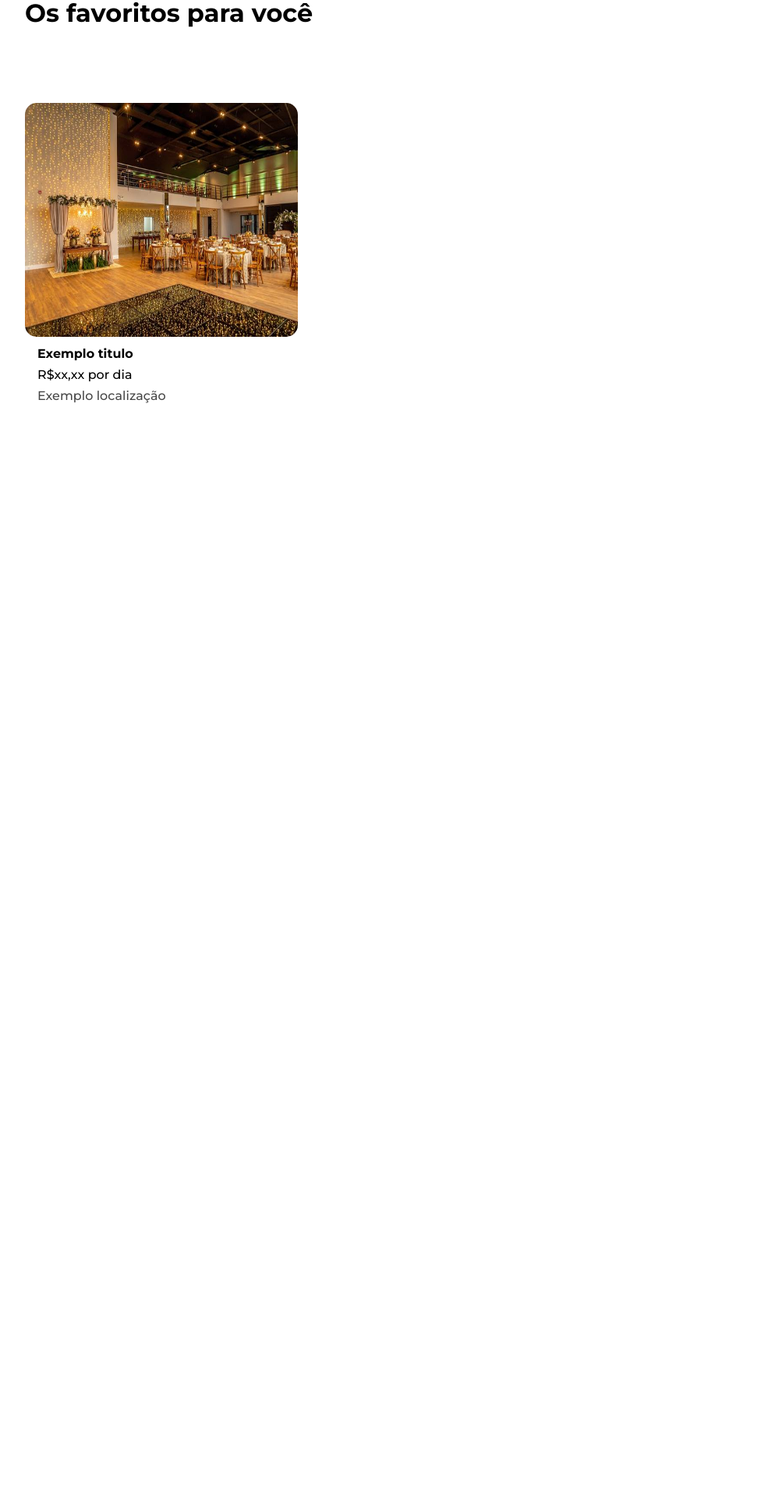
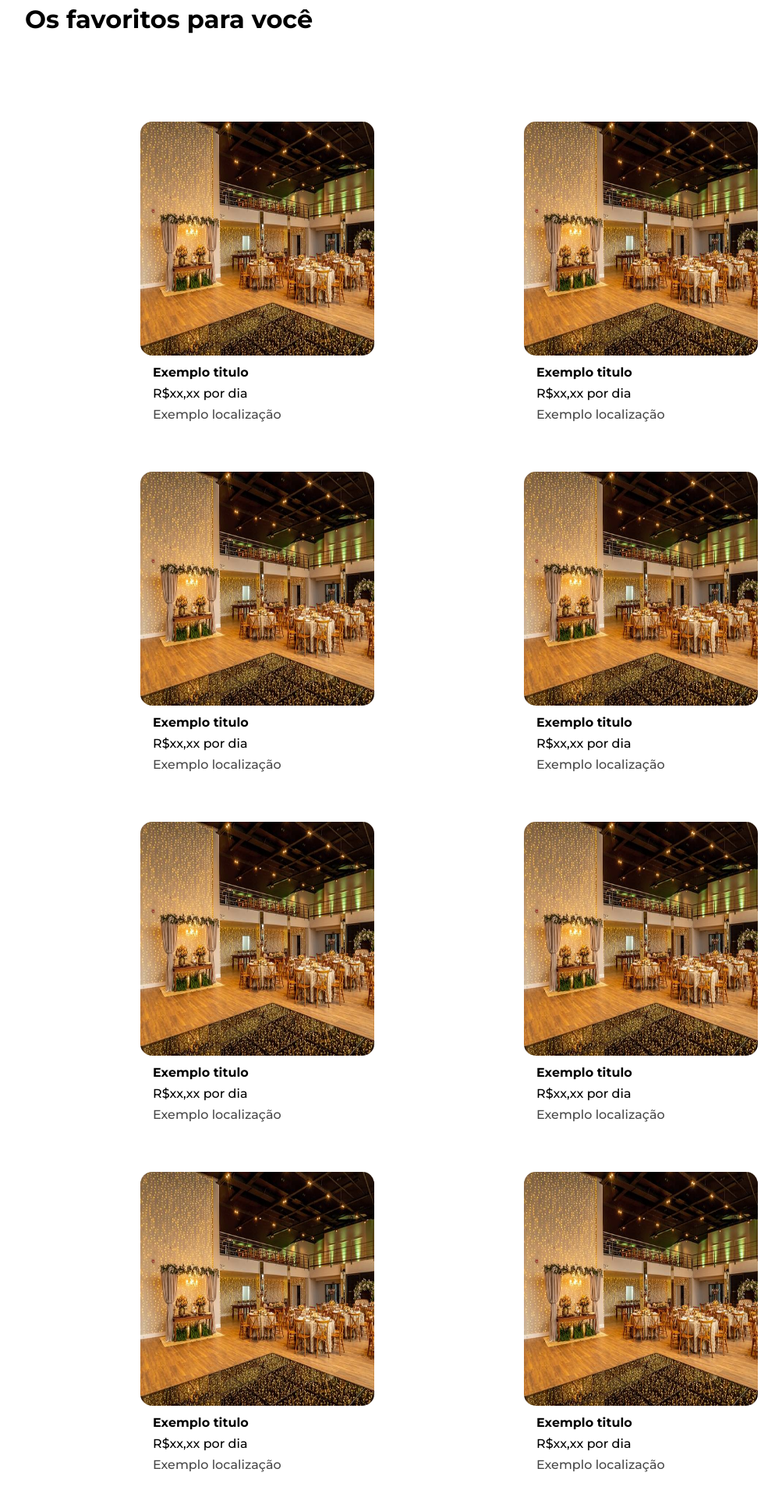
Before and after one commit to Hackathon-spotngo-2024/HackathonIFC2024-frontend, a Vue app: page / in a window 1280 px wide. Shown: the part 772-2692 px from the top of the page at 78% size, without its empty margins (64-1067 px from the left). Before the commit the page ends 1289 px from the top, so only its background shows below. Built offline with nearby package versions, Linux system fonts and the light colour scheme.

Commit message:
Feat #6: Criar layout de Cards na HomePage

```diff
--- a/src/components/CardComponent.vue
+++ b/src/components/CardComponent.vue
@@ -28,7 +28,7 @@ import imgCard1 from '../assets/card-imgs/card-img-1.jpeg'
 }
 
 .card-img > img {
-  width: 350px;
+  width: 300px;
   height: 300px;
   border-radius: 15px;
 }
--- a/src/components/NavbarComponent.vue
+++ b/src/components/NavbarComponent.vue
@@ -115,7 +115,7 @@ a {
   margin-top: 1rem;
   width: 100%;
   height: 1px;
-  margin: 1rem 8rem 0 8rem;
+  margin: 1.5rem 8rem 0 8rem;
   background-color: var(--cor-linha-divisoria)
 }
 </style>
--- a/src/router/HomePage.vue
+++ b/src/router/HomePage.vue
@@ -1,13 +1,28 @@
-<script setup>
-</script>
+<script setup></script>
 
 <template>
-  <NavbarComponent/>
-  <BannerComponent/>
-  <CardSectionTitle/>
-  <CardComponent/>
+  <NavbarComponent />
+  <BannerComponent />
+  <CardSectionTitle />
+  <div class="card-container">
+    <CardComponent />
+    <CardComponent />
+    <CardComponent />
+    <CardComponent />
+    <CardComponent />
+    <CardComponent />
+    <CardComponent />
+    <CardComponent />
+    <CardComponent />
+  </div>
 </template>
 
 <style scoped>
-
+.card-container {
+  display: flex;
+  flex-direction: row;
+  flex-wrap: wrap;
+  justify-content: center;
+  row-gap: 3rem;
+}
 </style>
```
